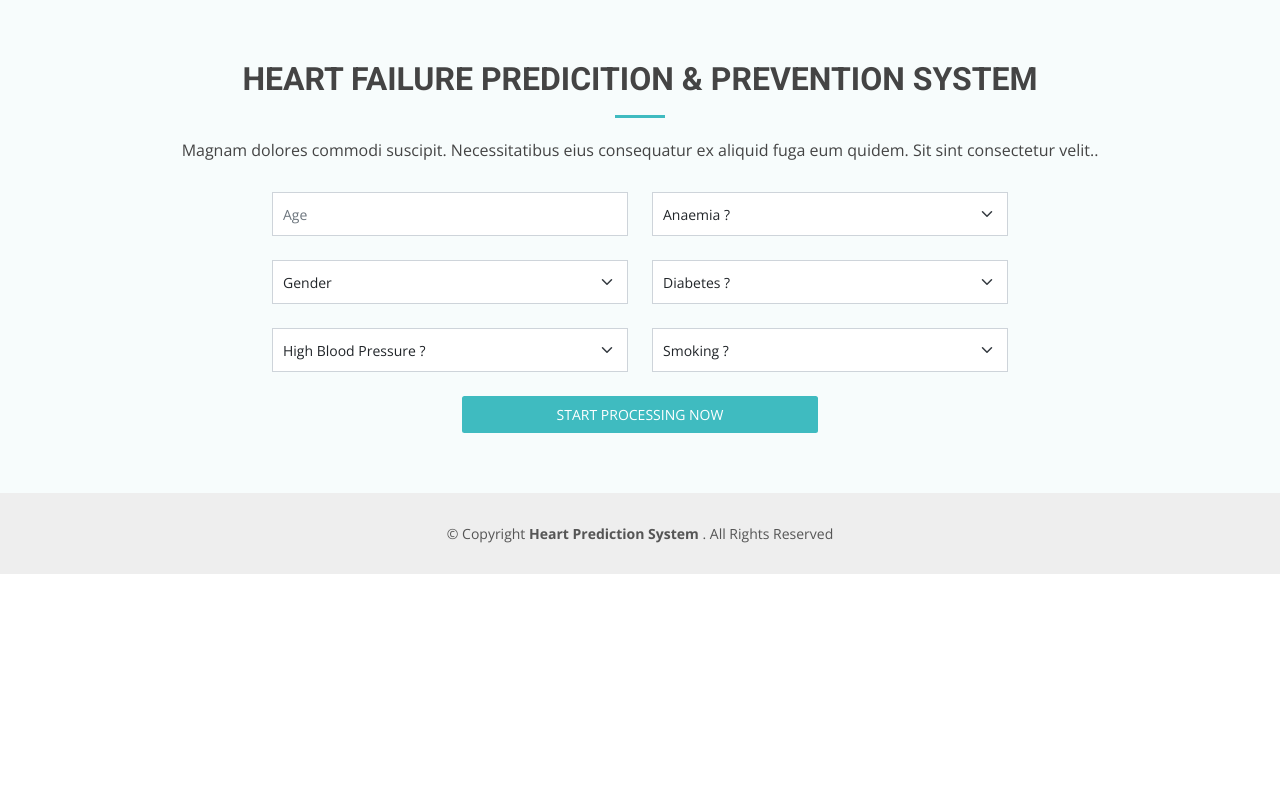
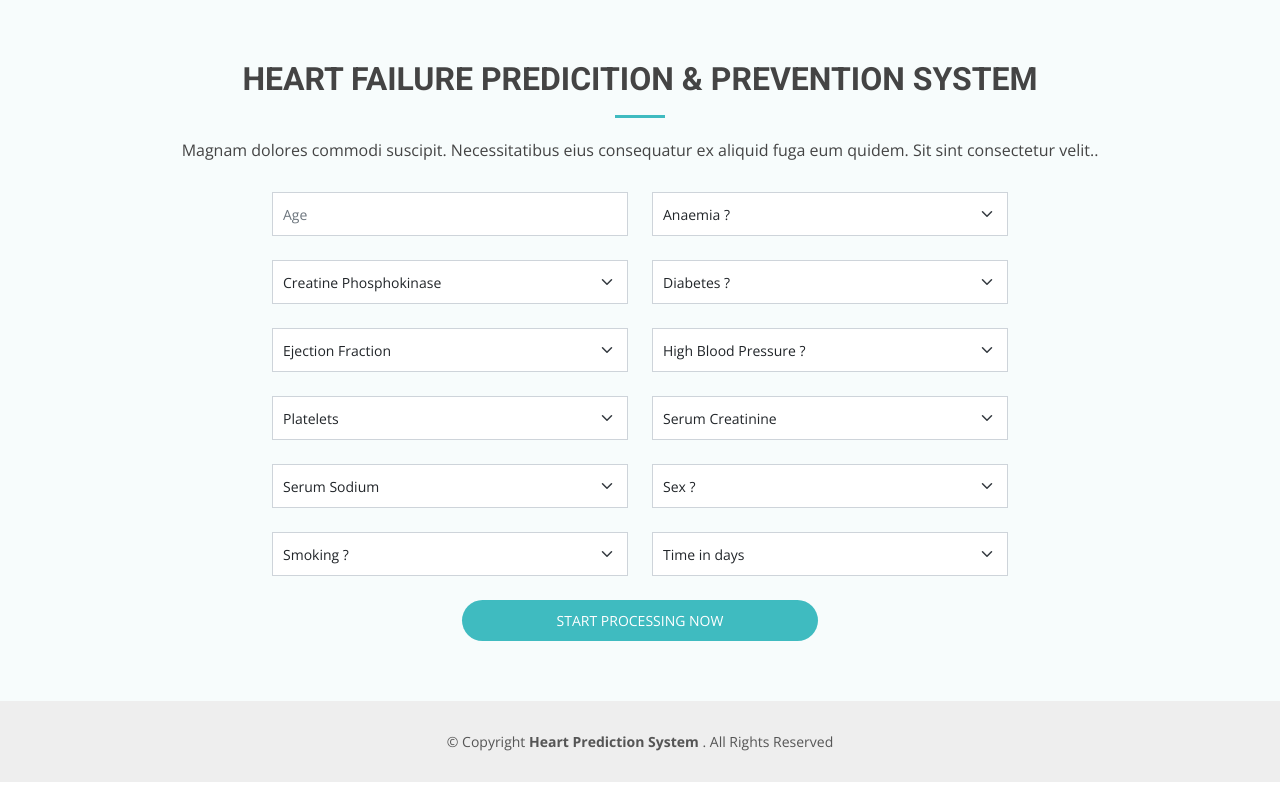
Before and after one commit to thinkDigitalZw/HIT-400, a Flask app: page / in a window 1280 px wide. Run offline with Flask 2, Linux system fonts and the light colour scheme; parts of the project's set-up code (start-up, migrations or seed data) failed here and were passed over; some libraries are stand-ins or nearby versions.

Commit message:
Connected model with frontend and served web app through flask

```diff
--- a/app.py
+++ b/app.py
@@ -6,7 +6,7 @@
 
 
 with open(f'models/randomForest.joblib', 'rb') as f:
-    randomForestModel = load(f)
+    randomForest = load(f)
 
 
 app = flask.Flask(__name__, template_folder='templates')
@@ -17,29 +17,30 @@
     if flask.request.method == 'GET':
         return (flask.render_template('index.html'))
 
-    # if flask.request.method == 'POST':
-    #     rooms = flask.request.form['rooms']
-    #     bathroom = flask.request.form['bathroom']
-    #     landsize = flask.request.form['landsize']
-    #     lattitude = flask.request.form['lattitude']
-    #     longtitude = flask.request.form['longtitude']
-    #     distance = flask.request.form['distance']
-    #     car = flask.request.form['car']
-    #     landsize = flask.request.form['landsize']
-    #     buildingarea = flask.request.form['buildingarea']
-    #     yearbuilt = flask.request.form['yearbuilt']
+    if flask.request.method == 'POST':
+        age = flask.request.form['age']
+        anaemia = flask.request.form['anaemia']
+        creatine_phosphokinase = flask.request.form['creatine_phosphokinase']
+        diabetes = flask.request.form['diabetes']
+        ejection_fraction = flask.request.form['ejection_fraction']
+        high_blood_pressure = flask.request.form['high_blood_pressure']
+        platelets = flask.request.form['platelets']
+        serum_creatinine = flask.request.form['serum_creatinine']
+        serum_sodium = flask.request.form['serum_sodium']
+        sex = flask.request.form['sex']
+        smoking = flask.request.form['smoking']
+        time = flask.request.form['time']
 
-    #     input_variables = pd.DataFrame([[rooms, bathroom, landsize, lattitude, longtitude, distance, car, landsize, buildingarea, yearbuilt]],
-    #                                    columns=['rooms', 'bathroom', 'landsize', 'lattitude', 'longtitude',
-    #                                             'distance', 'car', 'landsize', 'buildingarea', 'yearbuilt'],
-    #                                    dtype='float',
-    #                                    index=['input'])
+        input_variables = pd.DataFrame([[age,anaemia, creatine_phosphokinase, diabetes, ejection_fraction, high_blood_pressure, platelets, serum_creatinine, serum_sodium, sex, smoking, time]],
+        columns=['age', 'anaemia', 'creatine_phosphokinase', 'diabetes', 'ejection_fraction', 'high_blood_pressure', 'platelets', 'serum_creatinine', 'serum_sodium', 'sex', 'smoking', 'time' ],
+        dtype='float',
+        index=['input'])
 
-    #     predictions = model.predict(input_variables)[0]
-    #     print(predictions)
+        predictions = randomForest.predict(input_variables)[0]
+        print(predictions,'WTF')
 
-    #     return flask.render_template('main.html', original_input={'Rooms': rooms, 'Bathroom': bathroom, 'Landsize': landsize, 'Lattitude': lattitude, 'Longtitude': longtitude, 'Distance': distance, 'Car': car, 'Landsize': landsize, 'BuildingArea': buildingarea, 'YearBuilt': yearbuilt},
-    #                                  result=predictions)
+        return flask.render_template('index.html', original_input={'Age': age, 'Anaemia': anaemia, 'Creatine Phosphokinase': creatine_phosphokinase, 'Diabetes': diabetes, 'Ejection Fraction': ejection_fraction, 'High Blood Pressure': high_blood_pressure, 'Platelets': platelets, 'Serum Creatinine': serum_creatinine, 'Serum Sodium': serum_sodium, 'Sex': sex, 'Smoking': smoking, 'Time':time  },
+                                     result=predictions)
 
 
 if __name__ == '__main__':
--- a/templates/index.html
+++ b/templates/index.html
@@ -134,6 +134,7 @@
       <!-- End Cta Section -->
 
       <!-- ======= Appointment Section ======= -->
+      {% if result == null %}
       <section id="appointment" class="appointment section-bg">
         <div class="container" data-aos="fade-up">
           <div class="section-title">
@@ -145,8 +146,8 @@
           </div>
 
           <form
-            action=""
-            method="post"
+            action="{{url_for('main')}}"
+            method="POST"
             role="form"
             class="php-email-form"
             data-aos="fade-up"
@@ -166,8 +167,8 @@
                 />
               </div>
               <div class="col-md-4 form-group">
-                <select name="anaemia" id="anaemia" class="form-select">
-                  <option value="">
+                <select required name="anaemia" id="anaemia" class="form-select">
+                  <option value="" >
                     Anaemia ?
                   </option>
                   <option value="1">Yes</option>
@@ -177,16 +178,17 @@
             </div>
             <div class="row justify-content-center">
               <div class="col-md-4 form-group mt-3">
-                <select name="gender" id="gender" class="form-select">
+                <select required name="creatine_phosphokinase" id="creatine_phosphokinase" class="form-select">
                   <option value="">
-                    Gender
+                    Creatine Phosphokinase
                   </option>
-                  <option value="1">Male</option>
-                  <option value="0">Female</option>
+                  <option value="582">High</option>
+                  <option value="250">Normal</option>
+                  <option value="116.5">Low</option>
                 </select>
               </div>
               <div class="col-md-4 form-group mt-3">
-                <select name="anaemia" id="anaemia" class="form-select">
+                <select required name="diabetes" id="diabetes" class="form-select">
                   <option value="">
                     Diabetes ?
                   </option>
@@ -197,7 +199,17 @@
             </div>
             <div class="row justify-content-center">
               <div class="col-md-4 form-group mt-3">
-                <select name="anaemia" id="anaemia" class="form-select">
+                <select required name="ejection_fraction" id="ejection_fraction" class="form-select">
+                  <option value="">
+                    Ejection Fraction
+                  </option>
+                  <option value="45">High</option>
+                  <option value="38">Normal</option>
+                  <option value="30">Low</option>
+                </select>
+              </div>
+              <div class="col-md-4 form-group mt-3">
+                <select required name="high_blood_pressure" id="high_blood_pressure" class="form-select">
                   <option value="">
                     High Blood Pressure ?
                   </option>
@@ -205,8 +217,59 @@
                   <option value="0">No</option>
                 </select>
               </div>
+            </div>
+            <div class="row justify-content-center">
               <div class="col-md-4 form-group mt-3">
-                <select name="anaemia" id="anaemia" class="form-select">
+                <select required name="platelets" id="platelets" class="form-select">
+                  <option value="">
+                    Platelets
+                  </option>
+                  <option value="850000">Very High</option>
+                  <option value="303500">High</option>
+                  <option value="262000">Normal</option>
+                  <option value="212500">Low</option>
+                  <option value="25100">Very Low</option>
+                </select>
+              </div>
+              <div class="col-md-4 form-group mt-3">
+                <select required name="serum_creatinine" id="serum_creatinine" class="form-select">
+                  <option value="">
+                    Serum Creatinine
+                  </option>
+                  <option value="9.4">Very High</option>
+                  <option value="1.4">High</option>
+                  <option value="1.1">Normal</option>
+                  <option value="0.9">Low</option>
+                  <option value="0.5">Very Low</option>
+                </select>
+              </div>
+            </div>
+            <div class="row justify-content-center">
+              <div class="col-md-4 form-group mt-3">
+                <select required name="serum_sodium" id="serum_sodium" class="form-select">
+                  <option value="">
+                    	Serum Sodium
+                  </option>
+                  <option value="148">Very High</option>
+                  <option value="140">High</option>
+                  <option value="137">Normal</option>
+                  <option value="134">Low</option>
+                  <option value="113">Very Low</option>
+                </select>
+              </div>
+              <div class="col-md-4 form-group mt-3">
+                <select required name="sex" id="sex" class="form-select">
+                  <option value="">
+                    Sex ?
+                  </option>
+                  <option value="1">Male</option>
+                  <option value="0">Female</option>
+                </select>
+              </div>
+            </div>
+            <div class="row justify-content-center">
+              <div class="col-md-4 form-group mt-3">
+                <select required name="smoking" id="smoking" class="form-select">
                   <option value="">
                     Smoking ?
                   </option>
@@ -214,10 +277,22 @@
                   <option value="0">No</option>
                 </select>
               </div>
+              <div class="col-md-4 form-group mt-3">
+                <select required name="time" id="time" class="form-select">
+                  <option value="">
+                    	Time in days
+                  </option>
+                  <option value="285">I include cigarettes in my groceries</option>
+                  <option value="203">Its been a while now, might take 2 or more</option>
+                  <option value="115">Just started 1 daily</option>
+                  <option value="73">3 - 4 times a week</option>
+                  <option value="4">Once in a while</option>
+                </select>
+              </div>
             </div>
             <div class="row justify-content-center mt-3">
               <div class="col-xl-4 col-lg-4 col-md-4 col-sm-12 col-xs-12">
-                <button class="appointment-btn" type=="submit">
+                <button class="appointment-btn" type="submit">
                   START PROCESSING NOW
                 </button>
               </div>
@@ -225,7 +300,55 @@
           </form>
         </div>
       </section>
+      {% endif %}
       <!-- End Appointment Section -->
+
+
+      <!-- ======= Featured Services Section ======= -->
+
+      {% if result %}
+      <section id="featured-services" class="featured-services">
+        <div class="container" data-aos="fade-up">
+          <div class="row justify-content-center">
+            <div class="col-xl-12 col-lg-12 col-md-12 col-sm-12 col-xs-12">
+              <h2 class="text-center mb-5">Here are the results</h2>
+            </div>
+            {% for variable, value in original_input.items() %}
+            <div
+              class="col-md-6 col-lg-3  mb-5 text-center"
+            >
+              <div class="icon-box" data-aos="fade-up">
+                <h4 class="title">{{variable}}</h4>
+                <p class="description">
+                  {{value}}
+                </p>
+              </div>
+            </div>
+            {% endfor %}
+            <div
+              class="col-md-12 col-lg-12 text-center mb-5 mb-lg-0"
+            >
+              <div class="icon-box" data-aos="fade-up" data-aos-delay="300">
+                <div class="icon"><i class="fas fa-heartbeat"></i></div>
+                <h4 class="title">Quick Test Results</h4>
+                <p class="description">
+                  {{result}}
+                </p>
+              </div>
+            </div>
+
+          </div>
+          <div class="row justify-content-center mt-3">
+              <a href="/" class="col-xl-6 col-lg-6 col-md-6 col-sm-12 col-xs-12">
+                <button class="appointment-btn" type="button">
+                  START AGAIN
+                </button>
+              </a>
+            </div>
+        </div>
+      </section>
+            {% endif %}
+      <!-- End Featured Services Section -->
     </main>
     <!-- End #main -->
 
```
Also changed, not shown: 1 other file.
